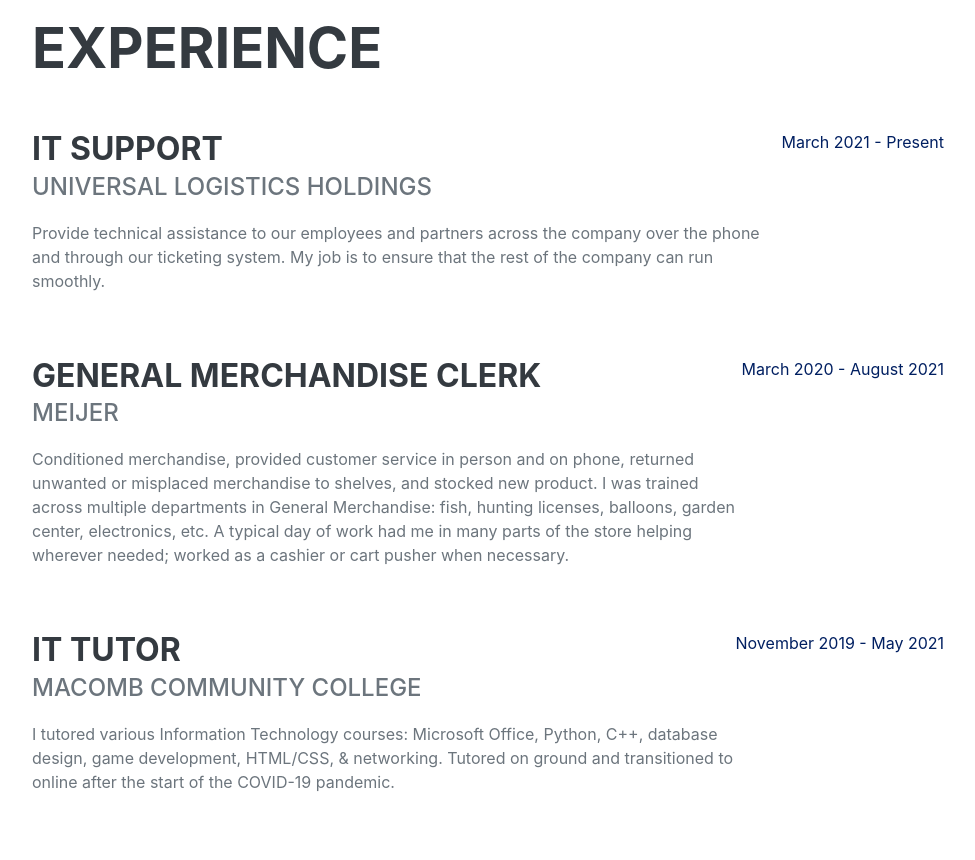
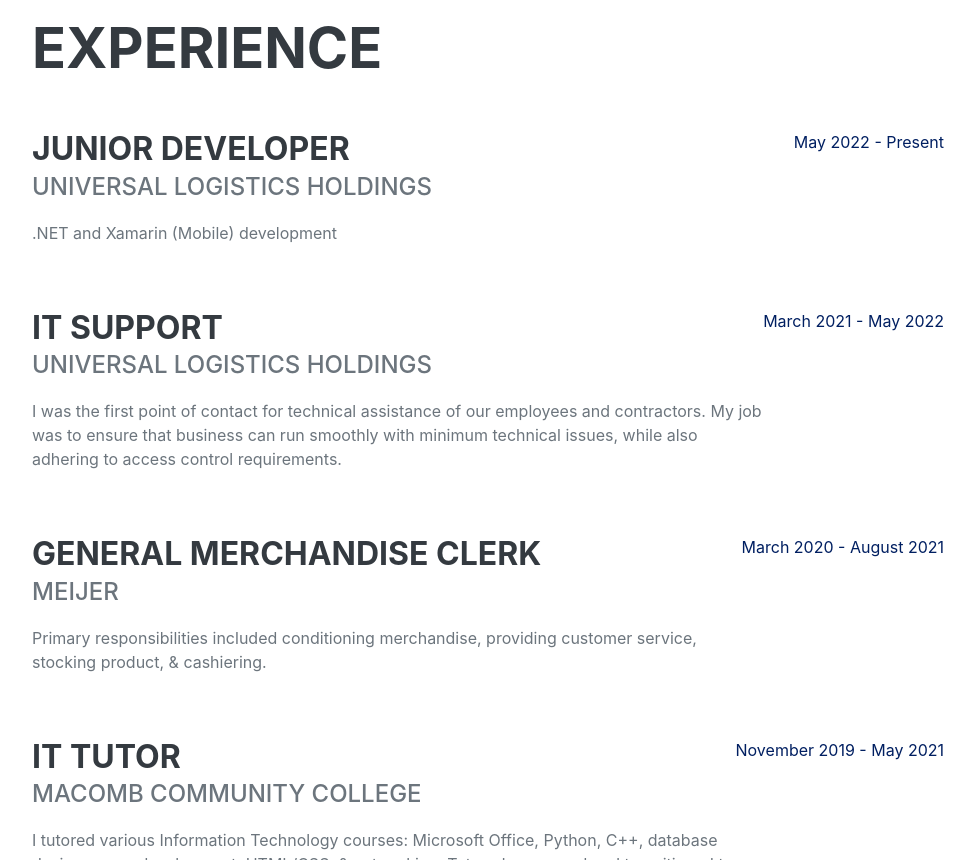
Before and after one commit to NoahSurprenant/PersonalWebsite, a plain HTML site: page index.html in a window 1280 px wide. Shown: the part 1940-2800 px from the top of the page, without its empty margins (288-1263 px from the left). Drawn offline with nearby package versions, Linux system fonts and the light colour scheme; a web font is replaced by a local one.

Commit message:
Added junior dev role, cleaned up some other job descriptions as well

```diff
--- a/index.html
+++ b/index.html
@@ -47,7 +47,7 @@
 
                         <a href="mailto:noah.surprenant@gmail.com">noah.surprenant@gmail.com</a>
                     </div>
-                    <p class="lead mb-5">IT Support @ Universal Logistics Holdings</p>
+                    <p class="lead mb-5">Junior Developer @ Universal Logistics Holdings</p>
                     <div class="social-icons">
                         <a class="social-icon" href="https://www.linkedin.com/in/noahsurprenant/"><i class="fab fa-linkedin-in"></i></a>
                         <a class="social-icon" href="https://github.com/noahsurprenant"><i class="fab fa-github"></i></a>
@@ -71,17 +71,25 @@
                     <h2 class="mb-5">Experience</h2>
 					<div class="d-flex flex-column flex-md-row justify-content-between mb-5">
                         <div class="flex-grow-1">
+                            <h3 class="mb-0">Junior Developer</h3>
+                            <div class="subheading mb-3">Universal Logistics Holdings</div>
+                            <p>.NET and Xamarin (Mobile) development</p>
+                        </div>
+                        <div class="flex-shrink-0"><span class="text-primary">May 2022 - Present</span></div>
+                    </div>
+					<div class="d-flex flex-column flex-md-row justify-content-between mb-5">
+                        <div class="flex-grow-1">
                             <h3 class="mb-0">IT Support</h3>
                             <div class="subheading mb-3">Universal Logistics Holdings</div>
-                            <p>Provide technical assistance to our employees and partners across the company over the phone and through our ticketing system. My job is to ensure that the rest of the company can run smoothly.</p>
+                            <p>I was the first point of contact for technical assistance of our employees and contractors. My job was to ensure that business can run smoothly with minimum technical issues, while also adhering to access control requirements.</p>
                         </div>
-                        <div class="flex-shrink-0"><span class="text-primary">March 2021 - Present</span></div>
+                        <div class="flex-shrink-0"><span class="text-primary">March 2021 - May 2022</span></div>
                     </div>
                     <div class="d-flex flex-column flex-md-row justify-content-between mb-5">
                         <div class="flex-grow-1">
                             <h3 class="mb-0">General Merchandise Clerk</h3>
                             <div class="subheading mb-3">Meijer</div>
-                            <p>Conditioned merchandise, provided customer service in person and on phone, returned unwanted or misplaced merchandise to shelves, and stocked new product. I was trained across multiple departments in General Merchandise: fish, hunting licenses, balloons, garden center, electronics, etc. A typical day of work had me in many parts of the store helping wherever needed; worked as a cashier or cart pusher when necessary.</p>
+                            <p>Primary responsibilities included conditioning merchandise, providing customer service, stocking product, & cashiering.</p>
                         </div>
                         <div class="flex-shrink-0"><span class="text-primary">March 2020 - August 2021</span></div>
                     </div>
@@ -97,7 +105,7 @@
                         <div class="flex-grow-1">
                             <h3 class="mb-0">Cart Pusher</h3>
                             <div class="subheading mb-3">Meijer</div>
-                            <p>Returned shopping carts to inside the store, kept the parking lot clean of trash, and carried out heavy items for customers. My last three weeks as a cart pusher were very chaotic as COVID-19 had reached Michigan. These were the busiest days that the store had ever seen, and I kept the corrals full.</p>
+                            <p>Primary responsibilities included fetching shopping carts, maintaining cleanliness of parking lot and sidewalks, collecting store trash for disposal, & snow removal.</p>
                         </div>
                         <div class="flex-shrink-0"><span class="text-primary">August 2018 - March 2020</span></div>
                     </div>
```
